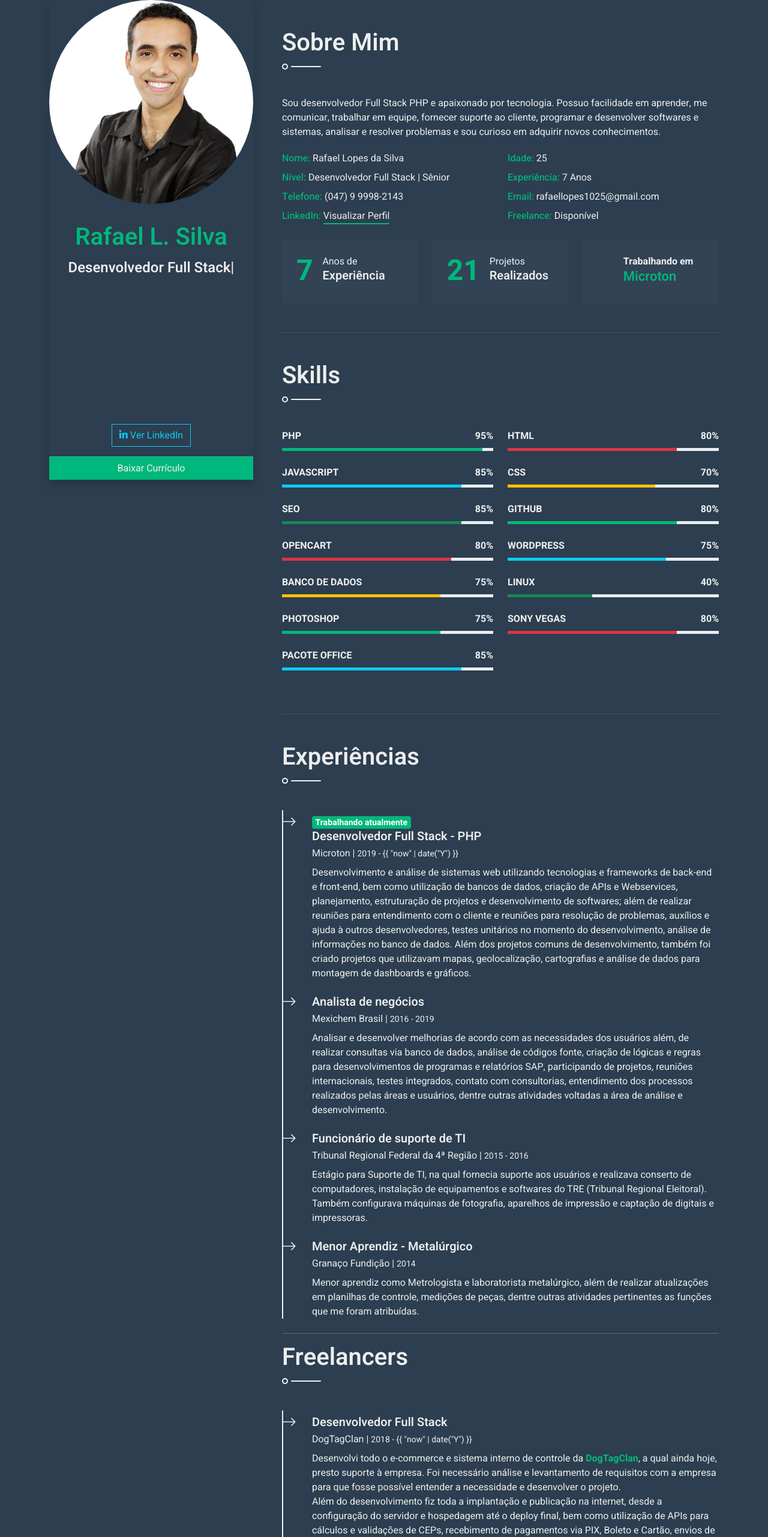
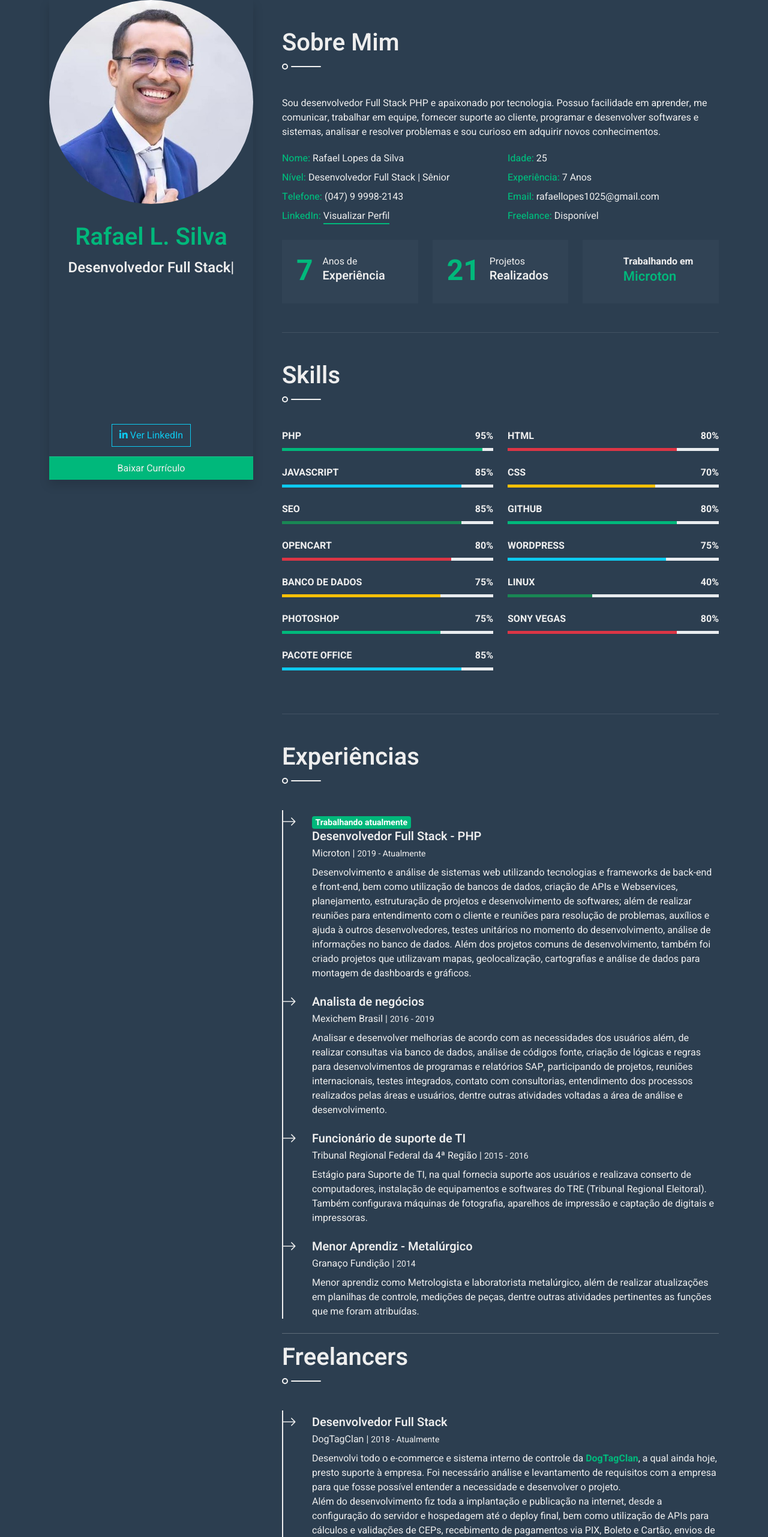
Before and after one commit to rafaellopes21/portfolio.github.io, a plain HTML site: page index.html in a window 1280 px wide. Shown: the top 2563 px of the page at 60% size. Drawn offline with nearby package versions, Linux system fonts and the light colour scheme.

Commit message:
Portifolio Migrado p/ GitHub

```diff
--- a/index.html
+++ b/index.html
@@ -31,7 +31,6 @@
 </head>
 
 <body>
-
 <div id="spinner"
      class="show bg-white position-fixed translate-middle w-100 vh-100 top-50 start-50 d-flex align-items-center justify-content-center">
     <div class="spinner-border text-primary" style="width: 3rem; height: 3rem;" role="status">
@@ -39,13 +38,12 @@
     </div>
 </div>
 
-
 <div class="container">
     <div class="row g-5">
         <div class="col-lg-4 sticky-lg-top vh-100">
             <div class="d-flex flex-column h-100 text-center overflow-auto shadow">
                 <img class="w-100 img-fluid mb-4" style="border-radius: 50%;"
-                     src="dependencies/img/profile.jpg" alt="Image">
+                     src="dependencies/img/profile-2.jpg" alt="Image">
                 <h1 class="text-primary mt-2">Rafael L. Silva</h1>
                 <div class="mb-4" style="height: 22px;">
                     <h4 class="typed-text-output d-inline-block text-light"></h4>
@@ -54,7 +52,10 @@
                     </div>
                 </div>
                 <div class="d-flex justify-content-center mt-auto mb-3">
-                    <a class="btn btn-outline-info" href="#"><i class="fab fa-linkedin-in"></i> Ver LinkedIn</a>
+                    <a class="btn btn-outline-info" href="https://www.linkedin.com/in/rafael-lopes-8a146862/"
+                        target="_blank">
+                        <i class="fab fa-linkedin-in"></i> Ver LinkedIn
+                    </a>
                 </div>
                 <div class="d-flex bg-primary align-items-end justify-content-between border-top">
                     <a href="https://drive.google.com/uc?export=download&id=1x9HU1vcMFvdMTp7k24_4TzjOjrM3UlGV"
@@ -147,7 +148,7 @@
                         <span class="badge badge-success"
                               style="font-size: 14px;color: #fff;background-color: #00b87b;display: inline-block;padding: 0.25em 0.4em;font-weight: 700;line-height: 1;text-align: center;white-space: nowrap;vertical-align: baseline;border-radius: 0.25rem;">Trabalhando atualmente</span>
                         <h5 class="mb-1">Desenvolvedor Full Stack - PHP</h5>
-                        <p class="mb-2">Microton | <small>2019 - {{ "now" | date("Y") }}</small></p>
+                        <p class="mb-2">Microton | <small>2019 - Atualmente</small></p>
                         <p>
                             Desenvolvimento e análise de sistemas web utilizando tecnologias e frameworks de back-end e
                             front-end, bem como utilização de bancos de dados, criação de APIs e Webservices, planejamento,
@@ -210,7 +211,7 @@
                         <span class="bi bi-arrow-right fs-4 text-light position-absolute"
                               style="top: -5px; left: -50px;"></span>
                         <h5 class="mb-1">Desenvolvedor Full Stack</h5>
-                        <p class="mb-2">DogTagClan | <small>2018 - {{ "now" | date("Y") }}</small></p>
+                        <p class="mb-2">DogTagClan | <small>2018 - Atualmente</small></p>
                         <p>
                             Desenvolvi todo o e-commerce e sistema interno de controle da
                             <a href="https://www.dogtagclan.com.br/" target="_blank"><b>DogTagClan</b></a>, a qual
```
Also changed, not shown: dependencies/img/profile-2.jpg (added), dependencies/img/testimonial-1.jpg (deleted), dependencies/img/testimonial-2.jpg (deleted), dependencies/img/testimonial-3.jpg (deleted).
